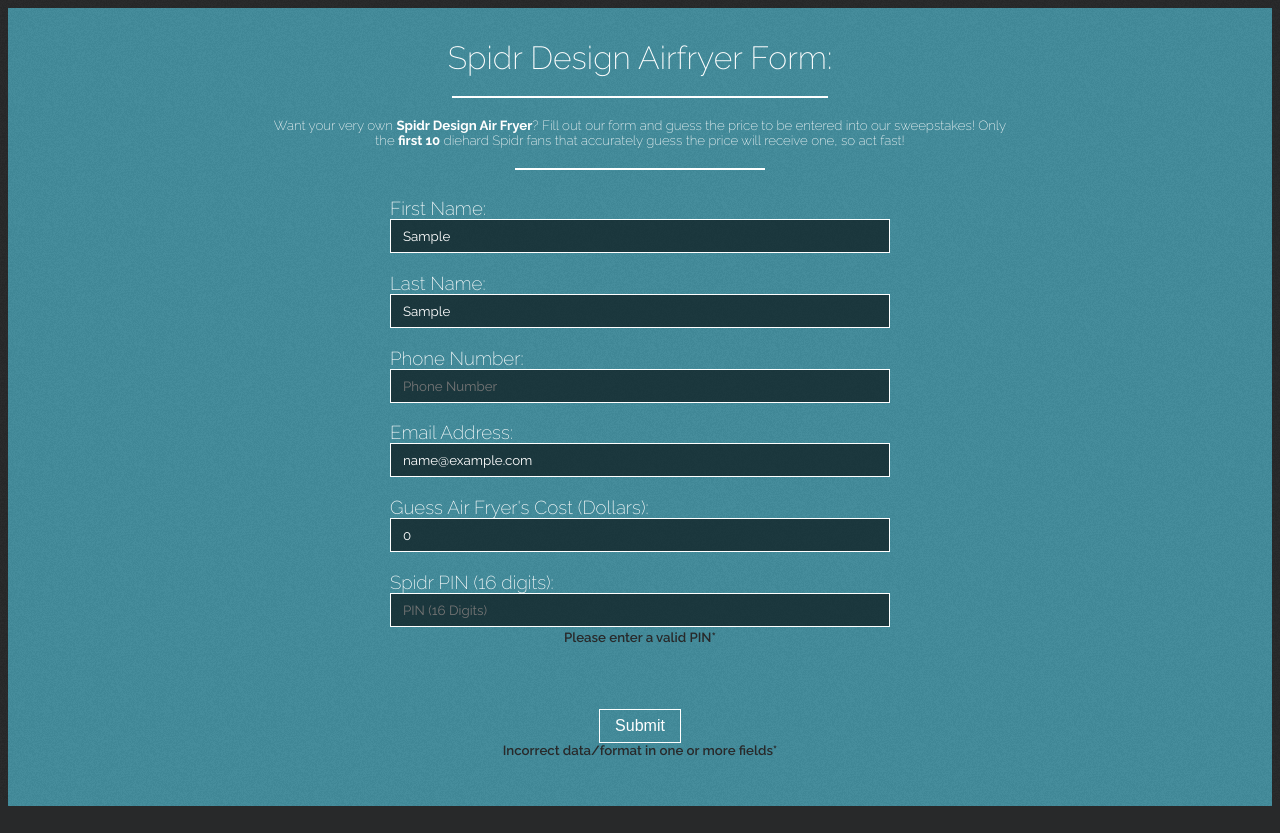
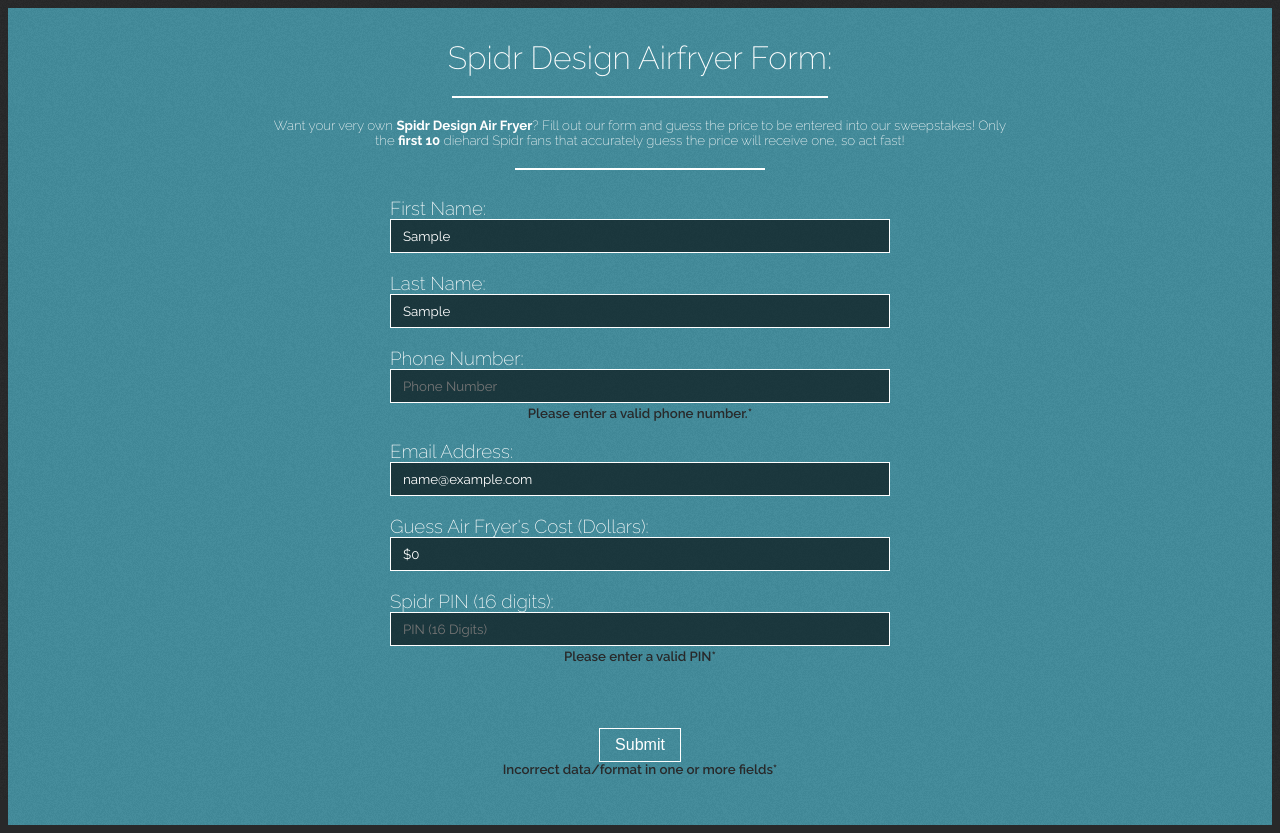
Before and after one commit to Connor64/spidr-demo, a React (Vite) app: page / in a window 1280 px wide. Both pictures are taken after typing "Sample", "Sample", "Sample", "name@example.com", "Sample" into the empty fields and a click on the button "Submit". Built offline with nearby package versions, Linux system fonts and the light colour scheme.

Commit message:
fixed cost formatting

```diff
--- a/src/components/FryerForm.tsx
+++ b/src/components/FryerForm.tsx
@@ -5,8 +5,10 @@
     const [firstName, setFirstName] = useState<string>("");
     const [lastName, setLastName] = useState<string>("");
     const [phoneNum, setPhoneNum] = useState<string>("");
+    const [validPhone, setValidPhone] = useState<boolean>(true);
     const [email, setEmail] = useState<string>("");
     const [validEmail, setValidEmail] = useState<boolean>(true);
+    const [costGuessInput, setCostGuessInput] = useState<string>("$0");
     const [costGuess, setCostGuess] = useState<number>(0.00);
     const [pin, setPin] = useState<string>("");
     const [validPin, setValidPin] = useState<boolean>(true);
@@ -18,7 +20,7 @@
 
         // If any fields aren't filled correctly, don't submit the data
         if ((firstName == "") || (lastName == "") ||
-            (phoneNum == "") || !validEmail ||
+            !validPhone || !validEmail ||
             (costGuess < 0) || !validPin) {
                 console.log("Invalid Submission");
                 setValidSubmission(false);
@@ -72,7 +74,7 @@
                     <h3>Last Name:</h3>
                     <input type="text" className="form-field" placeholder="Last Name" aria-label="Last Name" name="lastName"
                         value={lastName} onChange={e => setLastName(e.target.value)} required/>
-                    <h5 className='form-error' style={{display: (validSubmission || firstName != "") ? 'none' : 'inline'}}>Please enter a last name.*</h5>
+                    <h5 className='form-error' style={{display: (validSubmission || lastName != "") ? 'none' : 'inline'}}>Please enter a last name.*</h5>
                 </div>
 
 
@@ -80,11 +82,11 @@
                     <h3>Phone Number:</h3>
                     <input type="text" className="form-field" placeholder="Phone Number" aria-label="Phone Number" name="phoneNum"
                             value={phoneNum} onChange={e => {
-                                let [formattedPhone, isPinValid] = PhoneFormat(e.target.value);
+                                let [formattedPhone, isPhoneValid] = PhoneFormat(e.target.value);
                                 setPhoneNum(formattedPhone);
-                                // setValidPin(isPinValid)
+                                setValidPhone(isPhoneValid);
                             }} required/>
-                    <h5 className='form-error' style={{display: (validSubmission || firstName != "") ? 'none' : 'inline'}}>Please enter a phone number.*</h5>
+                    <h5 className='form-error' style={{display: validPhone ? 'none' : 'inline'}}>Please enter a valid phone number.*</h5>
                 </div>
 
 
@@ -105,15 +107,19 @@
 
                 <div className='entry-field'>
                     <h3>Guess Air Fryer's Cost (Dollars):</h3>
-                    <input type="number" className="form-field" placeholder="Air Fryer Cost Guess (Dollars)" aria-label="Air Fryer Cost Guess" name="costGuess"
-                            value={costGuess} min="0.00" onChange={e => setCostGuess(CostFormat(e.target.value))} required/>
+                    <input type="text" className="form-field" placeholder="Air Fryer Cost Guess (Dollars)" aria-label="Air Fryer Cost Guess" name="costGuess"
+                            value={costGuessInput} min="0" onChange={e => {
+                                const formatted = CostFormat(e.target.value, costGuessInput);
+                                setCostGuessInput(formatted);
+                                setCostGuess(Number(formatted.replace(/^\$/, '') || 0));
+                            }} required/>
                     <h5 className='form-error' style={{display: (validSubmission || costGuess >= 0) ? 'none' : 'inline'}}>Please enter a dollar amount.*</h5>
                 </div>
 
 
                 <div className='entry-field'>
                     <h3>Spidr PIN (16 digits):</h3>
-                    <input type="text" className="form-field" placeholder="PIN (16 Digits)" aria-label="PIN (16 Digits)" name="pin"
+                    <input type="text" inputMode="decimal" className="form-field" placeholder="PIN (16 Digits)" aria-label="PIN (16 Digits)" name="pin"
                             value={pin} onChange={e => {
                                 let [formattedPin, isPinValid] = PinFormat(e.target.value);
                                 setPin(formattedPin);
@@ -148,26 +154,34 @@
  * @param costInput A raw, user-entered string containing a dollar amount.
  * @returns A parsed number with only 2 decimal places.
  */
-function CostFormat(costInput: string) {
-    const maxDecimalPoints = 2;
+function CostFormat(costInput: string, previousValue: string): string {
+    // Remove all but digits and dot
+    let costSanitized = costInput.replace(/[^0-9.]/g, '');
 
-    // Remove non-digit and non-decimal point
-    let costSanitized = costInput.replace(/[^\d.]/g, '');
+    // Only allow one decimal point
+    const parts = costSanitized.split('.');
+    if (parts.length > 2) costSanitized = parts[0] + '.' + parts.slice(1).join('');
 
-    // Ensure only one decimal point
-    const parts = costSanitized.split('.');
-    if (parts.length > 2) {
-        costSanitized = parts[0] + '.' + parts.slice(1).join('');
+    // Remove leading zeros (except if "0.XX" or just "0")
+    if (!costSanitized.startsWith('0.') && costSanitized !== '0') {
+        costSanitized = costSanitized.replace(/^0+/, '') || '0';
     }
 
     // Limit to 2 decimal places
     if (costSanitized.includes('.')) {
-        const [integer, decimal] = costSanitized.split('.');
-        costSanitized = integer + '.' + decimal.slice(0, maxDecimalPoints);
+        const [integerPart, decimalPart] = costSanitized.split('.');
+        costSanitized = integerPart + '.' + decimalPart.slice(0, 2);
     }
 
-    return parseFloat(costSanitized);
+    // If empty after cleaning, default to 0
+    if (costSanitized === '') costSanitized = '0';
+
+    // Prevent negative or invalid numbers by falling back
+    if (isNaN(Number(costSanitized)) || Number(costSanitized) < 0) return previousValue;
+
+    return '$' + costSanitized;
 }
+
 
 /**
  * Formats the given PIN into a hyphenated format XXXX-XXXX-XXXX-XXXX.
```
